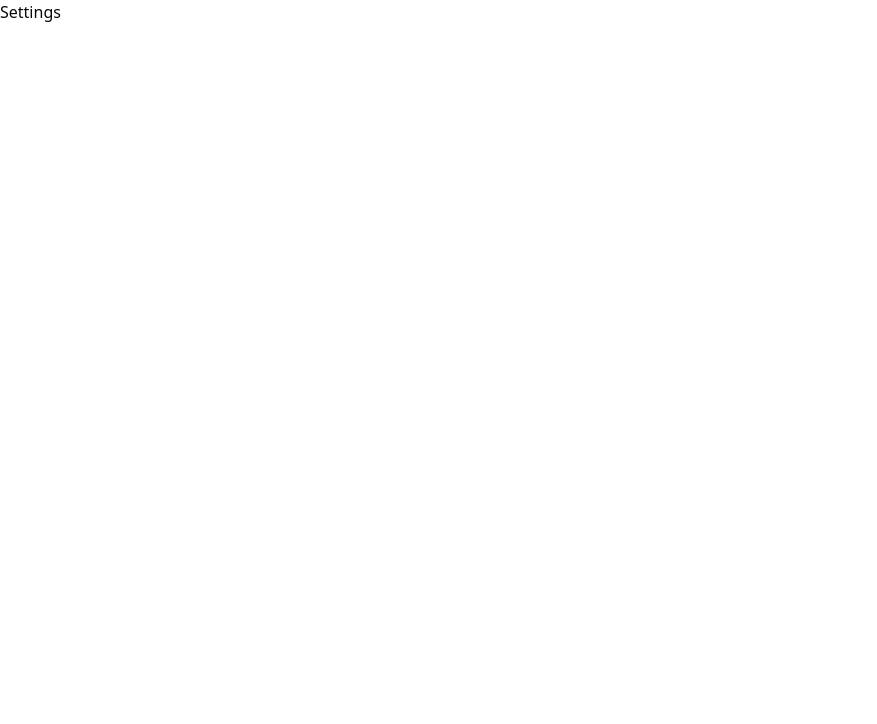
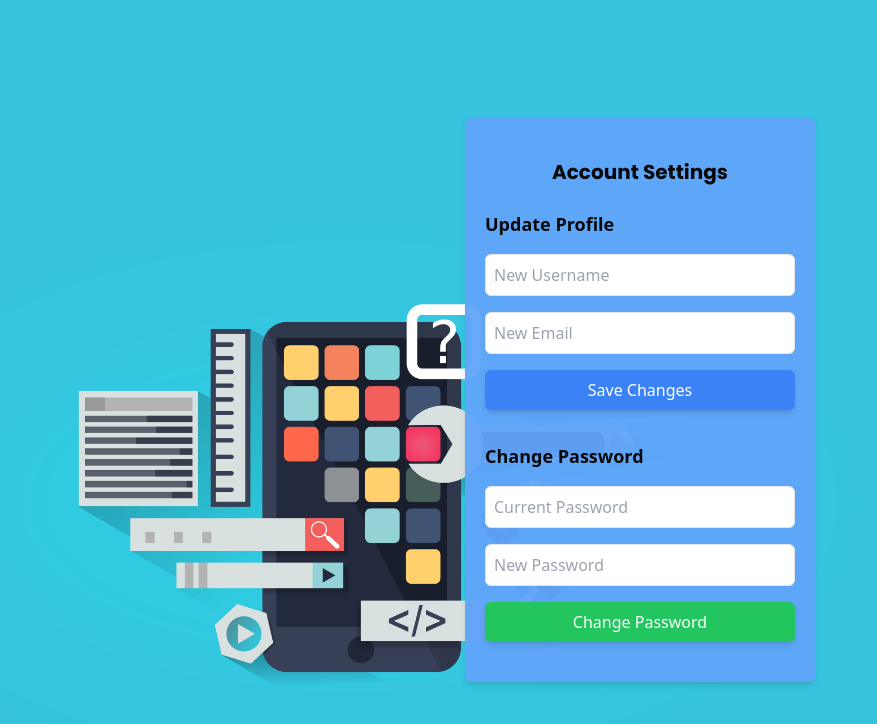
Before and after one commit to miracl3-dreams/e-commerce-fe, a React (Vite) app: page /settings in a window 1280 px wide. Shown: the top 724 px of the page, without its empty margins (0-877 px from the left). Built offline with nearby package versions, Linux system fonts and the light colour scheme.

Commit message:
Fixed: Page designs

```diff
--- a/src/components/NavigationBar.jsx
+++ b/src/components/NavigationBar.jsx
@@ -127,7 +127,7 @@ const NavigationBar = () => {
                     className="flex items-center gap-2 px-2 py-1 w-full hover:bg-gray-100 rounded text-left"
                     onClick={handleSettings}
                   >
-                    <FiSettings /> Settings
+                    <FiSettings /> Account Settings
                   </button>
                   <button
                     className="flex items-center gap-2 px-2 py-1 w-full hover:bg-gray-100 rounded text-left"
--- a/src/pages/Contact/Contact.jsx
+++ b/src/pages/Contact/Contact.jsx
@@ -1,4 +1,4 @@
-import { useState } from "react";
+import { useEffect, useState } from "react";
 import axios from "../../utils/Axios";
 import backgroundImg from "../../assets/images/background-image.jpg";
 
@@ -33,6 +33,10 @@ const Contact = () => {
     }
   };
 
+  useEffect(() => {
+      document.title = "Contact - Task Management";
+    });
+
   return (
     <>
       <div className="min-h-screen flex flex-col">
@@ -57,7 +61,7 @@ const Contact = () => {
                   value={formData.name}
                   onChange={handleChange}
                   placeholder="Your Name"
-                  className="w-full p-3 border rounded-md focus:outline-none focus:ring focus:ring-blue-300"
+                  className="w-full p-2 border rounded-md focus:outline-none focus:ring focus:ring-blue-300"
                   required
                 />
               </div>
@@ -68,7 +72,7 @@ const Contact = () => {
                   value={formData.email}
                   onChange={handleChange}
                   placeholder="Email Address"
-                  className="w-full p-3 border rounded-md focus:outline-none focus:ring focus:ring-blue-300"
+                  className="w-full p-2 border rounded-md focus:outline-none focus:ring focus:ring-blue-300"
                   required
                 />
               </div>
@@ -78,14 +82,14 @@ const Contact = () => {
                   value={formData.message}
                   onChange={handleChange}
                   placeholder="Your Message"
-                  className="w-full p-3 border rounded-md focus:outline-none focus:ring focus:ring-blue-300"
+                  className="w-full p-2 border rounded-md focus:outline-none focus:ring focus:ring-blue-300"
                   rows="5"
                   required
                 ></textarea>
               </div>
               <button
                 type="submit"
-                className="w-full bg-blue-500 text-white p-3 rounded-md shadow-md hover:bg-blue-600 transition"
+                className="w-full bg-blue-500 text-white p-2 rounded-md shadow-md hover:bg-blue-600 transition"
                 disabled={isSubmitting}
               >
                 {isSubmitting ? "Sending..." : "Send Message"}
--- a/src/pages/Dashboard/Dashboard.jsx
+++ b/src/pages/Dashboard/Dashboard.jsx
@@ -2,6 +2,7 @@ import React, { useEffect, useState } from "react";
 import axios from "../../utils/Axios";
 import Cards from "../../components/Cards";
 import { useSpring, animated } from "@react-spring/web";
+import backgroundImg from "../../assets/images/background-image.jpg";
 
 const Dashboard = () => {
   const [taskCount, setTaskCount] = useState(0);
@@ -34,7 +35,6 @@ const Dashboard = () => {
 
       const totalPosts = response.data?.meta?.total;
       setPostCount(totalPosts || 0);
-
     } catch (error) {
       console.error("Failed to fetch post count:", error);
     }
@@ -44,7 +44,6 @@ const Dashboard = () => {
     fetchTaskCount();
     fetchPostCount();
   }, []);
-
 
   const animatedTaskCount = useSpring({
     from: { number: 0 },
@@ -61,13 +60,16 @@ const Dashboard = () => {
   });
 
   return (
-    <div className="bg-blue-400 h-screen w-full flex-col items-center justify-center">
+    <div
+      className="relative flex flex-col items-center h-screen w-full bg-cover bg-center"
+      style={{ backgroundImage: `url(${backgroundImg})` }}
+    >
       <div className="py-7 px-5">
         <h1 className="text-4xl font-bold text-black flex items-center justify-center">
           Dashboard Page
         </h1>
       </div>
-      <div className="flex justify-center items-center h-[10vh]">
+      <div className="flex justify-center items-center h-[65vh]">
         <div className="flex space-x-4">
           <Cards className="bg-blue-500 flex justify-center items-start border-2 border-black p-4">
             <p className="text-xl text-gray-700">
--- a/src/pages/Posts/Posts.jsx
+++ b/src/pages/Posts/Posts.jsx
@@ -240,7 +240,7 @@ const Posts = () => {
           <div className="bg-white p-6 rounded-md w-full max-w-5xl">
             <h2 className="text-black font-bold text-2xl mb-5">Search Posts</h2>
             <input
-              className="px-4 py-2 rounded-md w-full border border-gray-300"
+              className="p-2 rounded-md w-full border border-gray-300 font-poppins"
               placeholder="Search..."
               value={query}
               onChange={(e) => setQuery(e.target.value)}
@@ -344,19 +344,19 @@ const Posts = () => {
 
         <Modal
           isOpen={isModalOpen}
-          className="bg-slate-300"
+          className="bg-blue-400"
           closeModal={() => setIsModalOpen(false)}
         >
           <div className="flex flex-col items-center gap-2 pt-5 w-[360px]">
-            <h2 className="text-2xl font-semibold text-black">Create Post</h2>
+            <h2 className="text-2xl font-bold text-black">Create Post</h2>
             <form
-              className="flex flex-col w-full"
+              className="flex flex-col w-full gap-1"
               onSubmit={(e) => {
                 e.preventDefault();
                 createPost(formData);
               }}
             >
-              <label className="text-black">Title...</label>
+              <label className="text-black font-bold">Title:</label>
               <input
                 className="w-full px-4 py-2 border rounded-md mb-3"
                 name="Title"
@@ -365,7 +365,7 @@ const Posts = () => {
                   setNewPost((prev) => ({ ...prev, title: e.target.value }))
                 }
               />
-              <label className="text-black">Body...</label>
+              <label className="text-black font-bold">Body:</label>
               <textarea
                 className="w-full px-4 py-2 border rounded-md mb-3"
                 name="Body"
--- a/src/pages/Settings/Settings.jsx
+++ b/src/pages/Settings/Settings.jsx
@@ -1,49 +1,114 @@
-// import React, { useState, useEffect } from "react";
-
-// const Settings = () => {
-//   const [darkMode, setDarkMode] = useState(
-//     localStorage.getItem("darkMode") === "true"
-//   );
-
-//   useEffect(() => {
-//     if (darkMode) {
-//       document.documentElement.classList.add("dark");
-//     } else {
-//       document.documentElement.classList.remove("dark");
-//     }
-//     // localStorage.setItem("darkMode", darkMode);
-//   }, [darkMode]);
-
-//   const handleToggleDarkMode = () => {
-//     setDarkMode((prevMode) => !prevMode);
-//   };
-
-//   return (
-//     <div className="bg-white dark:bg-gray-800 dark:text-white p-8 rounded-md max-w-3xl mx-auto mt-10 shadow-md">
-//       <h1 className="text-2xl font-bold mb-6">Settings</h1>
-
-//       {/* Preferences Section */}
-//       <div>
-//         <h2 className="text-xl font-semibold mb-4">Preferences</h2>
-//         <div className="flex items-center gap-4">
-//           <label className="text-gray-700 dark:text-gray-300">Dark Mode</label>
-//           <input
-//             type="checkbox"
-//             checked={darkMode}
-//             onChange={handleToggleDarkMode}
-//           />
-//         </div>
-//       </div>
-//     </div>
-//   );
-// };
-
-// export default Settings;
-
-import React from "react";
+import React, { useState } from "react";
+import backgroundImg from "../../assets/images/background-image.jpg";
 
 const Settings = () => {
-  return <div>Settings</div>;
+  const [username, setUsername] = useState("");
+  const [email, setEmail] = useState("");
+  const [currentPassword, setCurrentPassword] = useState("");
+  const [newPassword, setNewPassword] = useState("");
+  const [isSubmitting, setIsSubmitting] = useState(false);
+
+  const handleUpdateProfile = (e) => {
+    e.preventDefault();
+    setIsSubmitting(true);
+    setTimeout(() => {
+      console.log("Profile updated:", { username, email });
+      setIsSubmitting(false);
+    }, 1000);
+  };
+
+  const handleChangePassword = (e) => {
+    e.preventDefault();
+    setIsSubmitting(true);
+    setTimeout(() => {
+      console.log("Password updated:", { currentPassword, newPassword });
+      setIsSubmitting(false);
+    }, 1000);
+  };
+
+  return (
+    <div
+      className="min-h-screen flex flex-col items-center justify-center bg-cover bg-center"
+      style={{ backgroundImage: `url(${backgroundImg})` }}
+    >
+      {isSubmitting && (
+        <div className="absolute inset-0 flex justify-center items-center bg-black bg-opacity-50 z-20">
+          <p className="text-white text-lg font-semibold">Submitting...</p>
+        </div>
+      )}
+      <div className="bg-blue-400 bg-opacity-95 px-5 py-10 rounded-md shadow-md w-[90%] max-w-[400px] md:max-w-[350px] lg:w-[30%] relative">
+        <h2 className="font-poppins font-bold text-xl text-center mb-6">
+          Account Settings
+        </h2>
+
+        {/* Update Profile Section */}
+        <form onSubmit={handleUpdateProfile} className="space-y-4 mb-8">
+          <h3 className="text-lg font-semibold">Update Profile</h3>
+          <div>
+            <input
+              type="text"
+              name="username"
+              value={username}
+              onChange={(e) => setUsername(e.target.value)}
+              placeholder="New Username"
+              className="w-full p-2 border rounded-md focus:outline-none focus:ring focus:ring-blue-300"
+              required
+            />
+          </div>
+          <div>
+            <input
+              type="email"
+              name="email"
+              value={email}
+              onChange={(e) => setEmail(e.target.value)}
+              placeholder="New Email"
+              className="w-full p-2 border rounded-md focus:outline-none focus:ring focus:ring-blue-300"
+              required
+            />
+          </div>
+          <button
+            type="submit"
+            className="w-full bg-blue-500 text-white p-2 rounded-md shadow-md hover:bg-blue-600 transition"
+          >
+            Save Changes
+          </button>
+        </form>
+
+        {/* Change Password Section */}
+        <form onSubmit={handleChangePassword} className="space-y-4">
+          <h3 className="text-lg font-semibold">Change Password</h3>
+          <div>
+            <input
+              type="password"
+              name="currentPassword"
+              value={currentPassword}
+              onChange={(e) => setCurrentPassword(e.target.value)}
+              placeholder="Current Password"
+              className="w-full p-2 border rounded-md focus:outline-none focus:ring focus:ring-green-300"
+              required
+            />
+          </div>
+          <div>
+            <input
+              type="password"
+              name="newPassword"
+              value={newPassword}
+              onChange={(e) => setNewPassword(e.target.value)}
+              placeholder="New Password"
+              className="w-full p-2 border rounded-md focus:outline-none focus:ring focus:ring-green-300"
+              required
+            />
+          </div>
+          <button
+            type="submit"
+            className="w-full bg-green-500 text-white p-2 rounded-md shadow-md hover:bg-green-600 transition"
+          >
+            Change Password
+          </button>
+        </form>
+      </div>
+    </div>
+  );
 };
 
 export default Settings;
```
